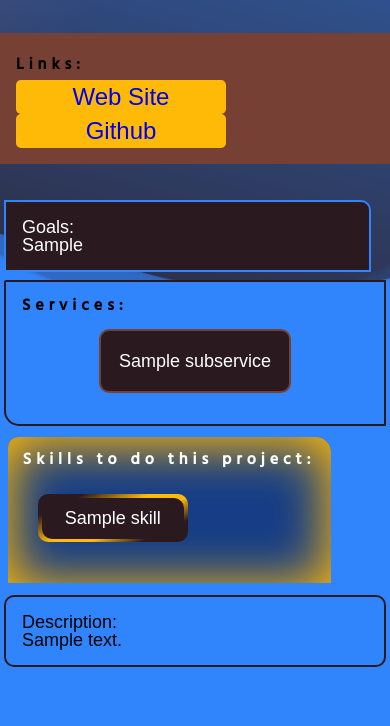
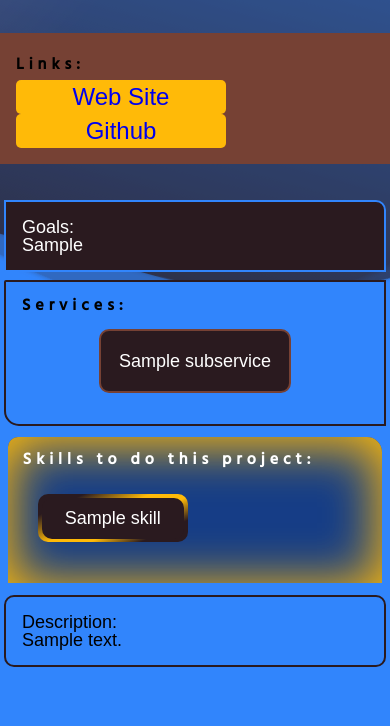
Before and after one commit to JorgeSaicoski/django-sarkis.dev, a Django app: a page that uses sarkis/website/templates/website/navbar.html in a window 390 px wide. Shown: the part 268-994 px from the top of the page. Run offline with Django 4.2, Linux system fonts and the light colour scheme; tables that the repository leaves empty hold one stand-in row (values such as "Sample post"); some web fonts are replaced.

Commit message:
project fixed

```diff
--- a/sarkis/static/css/main.css
+++ b/sarkis/static/css/main.css
@@ -417,6 +417,7 @@ nav ul li:hover span:nth-child(4) {
   color: white;
   border-radius: 10px 15px 0 0;
   box-shadow: inset 0 5px 50px 5px #FFBA08;
+  width: 100%;
 }
 .body-page-description {
   margin: 2vw;
@@ -528,11 +529,13 @@ nav ul li:hover span:nth-child(4) {
   padding: 1em;
   margin: 1vw;
   min-width: 55%;
+  max-width: 60%;
   border: 2px #3185FC solid;
 }
 @media screen and (max-width: 1200px) {
   .body-page-left {
-    width: 85vw;
+    width: 95vw;
+    max-width: none;
   }
 }
 .body-page-rigth {
--- a/sarkis/static/scss/_style.scss
+++ b/sarkis/static/scss/_style.scss
@@ -422,6 +422,7 @@ nav{
         color: white;
         border-radius: 10px 15px 0 0;
         box-shadow: inset 0 5px 50px 5px $alert-color;
+        width: 100%;
     }
     &-description{
         margin: 2vw;
@@ -534,9 +535,11 @@ nav{
         padding: 1em;
         margin: 1vw;
         min-width: 55%;
+        max-width: 60%;
         border: 2px $base-color solid;
         @media screen and (max-width: 1200px){
-            width: 85vw;
+            width: 95vw;
+            max-width: none;
         }
     }
     &-rigth{
```
Also changed, not shown: 1 other file.
